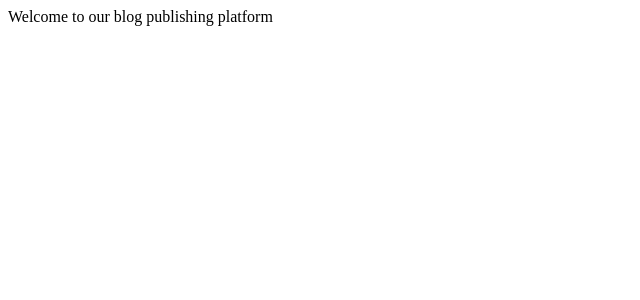
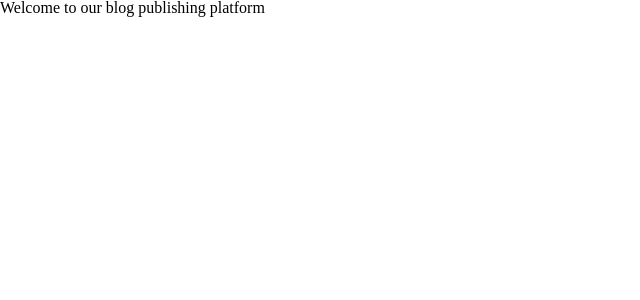
Before and after one commit to LABS-EU3/react_blog_frontend, a React (Create React App) app: page / in a window 1280 px wide. Shown: the top 300 px of the page, without its empty margins (0-640 px from the left). Built offline with nearby package versions, Linux system fonts and the light colour scheme.

Commit message:
added css reset

```diff
--- a/src/App.js
+++ b/src/App.js
@@ -1,14 +1,7 @@
-import React from 'react';
-
+import React from "react";
 
 function App() {
-  return (
-    <div className="App">
-      <header className="App-header">
-        Welcome to our blog publishing platform
-      </header>
-    </div>
-  );
+  return <div className="App">Welcome to our blog publishing platform</div>;
 }
 
 export default App;
--- a/src/index.css
+++ b/src/index.css
@@ -1,3 +1,54 @@
+/* http://meyerweb.com/eric/tools/css/reset/
+   v2.0 | 20110126
+   License: none (public domain)
+*/
+
+html, body, div, span, applet, object, iframe,
+h1, h2, h3, h4, h5, h6, p, blockquote, pre,
+a, abbr, acronym, address, big, cite, code,
+del, dfn, em, img, ins, kbd, q, s, samp,
+small, strike, strong, sub, sup, tt, var,
+b, u, i, center,
+dl, dt, dd, ol, ul, li,
+fieldset, form, label, legend,
+table, caption, tbody, tfoot, thead, tr, th, td,
+article, aside, canvas, details, embed,
+figure, figcaption, footer, header, hgroup,
+menu, nav, output, ruby, section, summary,
+time, mark, audio, video {
+	margin: 0;
+	padding: 0;
+	border: 0;
+	font-size: 100%;
+	font: inherit;
+	vertical-align: baseline;
+}
+/* HTML5 display-role reset for older browsers */
+article, aside, details, figcaption, figure,
+footer, header, hgroup, menu, nav, section {
+	display: block;
+}
+body {
+	line-height: 1;
+}
+ol, ul {
+	list-style: none;
+}
+blockquote, q {
+	quotes: none;
+}
+blockquote:before, blockquote:after,
+q:before, q:after {
+	content: '';
+	content: none;
+}
+table {
+	border-collapse: collapse;
+	border-spacing: 0;
+}
+
+
+
 @font-face {
   font-family: 'HK-Grotesk';
   src: local('HK-Grotesk'), url(./fonts/HKGrotesk-Regular.woff) format('truetype');
```
Also changed, not shown: src/utilities/axios/index.js (added).
